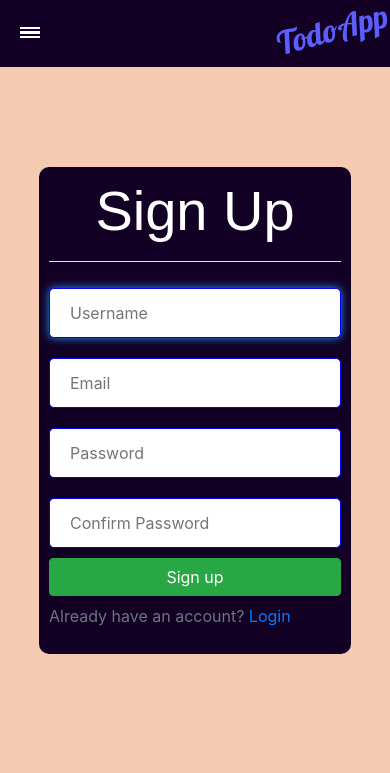
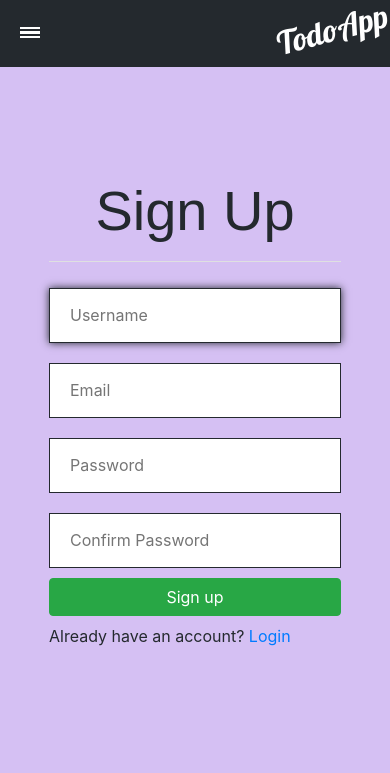
Before and after one commit to JesseAyegba/todo, a Django app: page /user_reg/ in a window 390 px wide. Shown: the top 773 px of the page. Run offline with Django 3.2, Linux system fonts and the light colour scheme; some libraries are stand-ins or nearby versions; some web fonts are replaced.

Commit message:
Color change

```diff
--- a/todo_app/static/todo_app/css/landing.css
+++ b/todo_app/static/todo_app/css/landing.css
@@ -19,7 +19,7 @@ body {
         color: lightslategray;
     }
     100%{
-        background-color: rgb(19, 0, 37);
+        background-color: #24292e;
         color: white;
     }
 }
--- a/todo_app/static/todo_app/css/style.css
+++ b/todo_app/static/todo_app/css/style.css
@@ -1,5 +1,8 @@
 :root {
-    --background-color: #f4cbb2;
+    --background-color: #d5c0f3;
+    --input-border-color: #24292e;
+    --nav-bg: #24292e ;
+    --form-label: var(--nav-bg);
 }
 
 body {
@@ -12,7 +15,7 @@ nav {
     display: flex;
     justify-content: space-between;
     align-items: center !important;
-    background-color: rgb(19, 0, 37);
+    background-color: var(--nav-bg);
     color: white;
     padding: 10px 0;
     overflow: hidden;
@@ -56,7 +59,7 @@ h1, h2, h3, h4, h5, h6 {
 }
 .logo-wrapper h2 a {
     text-decoration: none;
-    color: rgb(94, 94, 255);
+    color: white;
     transition: 0.5s;
     font-family: 'Lobster', cursive !important;
 }
@@ -110,7 +113,7 @@ h1, h2, h3, h4, h5, h6 {
     width: 40%;
 }
 .content-wrapper {
-    background-color: rgb(19, 0, 37);
+    background-color: var(--nav-bg);
     width: 70%;
     margin-left: auto;
     margin-right: auto;
@@ -159,45 +162,39 @@ h1, h2, h3, h4, h5, h6 {
 }
 .login-form-wrapper {
     transition:0.5s;
-    background-color: rgb(19, 0, 37);
     width: 40%;
     border-radius: 10px;
     padding: 10px;
     margin: 100px auto;
-    color: white;
-    max-width: 350px;
+    color: var(--form-label);
+    max-width: 400px;
 }
-.login-form-wrapper:hover {
-    box-shadow: 6px 2px 30px 0px rgba(0, 0, 0, 0.75);
-}
+
 .reg-form-wrapper {
     transition: 0.5s;
     width: 40%;
     height: 100%;
-    background-color: rgb(19, 0, 37);
-    color: white;
+    color: var(--form-label);
     border-radius: 10px;
     margin: 100px auto;
     padding: 10px;
-    max-width: 350px;
+    max-width: 400px;
 
 }
-.reg-form-wrapper:hover {
-    box-shadow: 6px 2px 30px 0px rgba(0, 0, 0, 0.75);
 
-}
 .field-wrapper input {
     width: 100%;
-    height: 50px;
+    height: 55px;
     margin: 10px 0;
     padding: 20px;
     outline: none;
-    border: 1px blue solid;
-    border-radius: 5px;
+    border: 1px var(--input-border-color) solid;
     transition: .5s;
+    background-color: white;
 }
 .field-wrapper input:focus {
-    box-shadow: 0 0 8px 0 dodgerblue;
+    border: 1px #24292e solid;
+    box-shadow: 0 0 8px 0 #24292e;
 }
 .errorlist {
     margin: 0;
@@ -243,19 +240,15 @@ h1, h2, h3, h4, h5, h6 {
     }
     .login-form-wrapper {
         transition:0.5s;
-        background-color: rgb(19, 0, 37);
         width: 60%;
         border-radius: 5px;
         padding: 10px;
         margin: 100px auto;
-        color: white;
     }
     .reg-form-wrapper {
         transition: 0.5s;
         width: 60%;
         height: 100%;
-        background-color: rgb(19, 0, 37);
-        color: white;
         border-radius: 10px;
         margin: 100px auto;
         padding: 10px;
@@ -285,19 +278,15 @@ h1, h2, h3, h4, h5, h6 {
     }
     .login-form-wrapper {
         transition:0.5s;
-        background-color: rgb(19, 0, 37);
         width: 70%;
         border-radius: 5px;
         padding: 10px;
         margin: 100px auto;
-        color: white;
     }
     .reg-form-wrapper {
         transition: 0.5s;
         width: 70%;
         height: 100%;
-        background-color: rgb(19, 0, 37);
-        color: white;
         border-radius: 10px;
         margin: 100px auto;
         padding: 10px;
@@ -350,20 +339,14 @@ h1, h2, h3, h4, h5, h6 {
     }
     .login-form-wrapper {
         transition:0.5s;
-        background-color: rgb(19, 0, 37);
         width: 80%;
-        border-radius: 5px;
         padding: 10px;
         margin: 100px auto;
-        color: white;
     }
     .reg-form-wrapper {
         transition: 0.5s;
         width: 80%;
         height: 100%;
-        background-color: rgb(19, 0, 37);
-        color: white;
-        border-radius: 10px;
         margin: 100px auto;
         padding: 10px;
 
--- a/user_reg/templates/user_reg/login.htm
+++ b/user_reg/templates/user_reg/login.htm
@@ -18,6 +18,6 @@
             <button class="btn-stretch btn btn-success" type="submit">Login</button>
         </div>
     </form>
-    <p class="text-muted mt-2">Don't have an account? <a href="{% url 'user_registration' %}">Sign up</a></p>
+    <p class="mt-2">Don't have an account? <a href="{% url 'user_registration' %}">Sign up</a></p>
 </div>
 {% endblock content %}
--- a/user_reg/templates/user_reg/user_registration.htm
+++ b/user_reg/templates/user_reg/user_registration.htm
@@ -18,6 +18,6 @@
             <button class="btn-stretch btn btn-success" type="submit">Sign up</button>
         </div>
     </form>
-    <p class="text-muted mt-2">Already have an account?<a href="{% url 'login' %}"> Login</a></p>
+    <p class="mt-2">Already have an account?<a href="{% url 'login' %}"> Login</a></p>
 </div>
 {% endblock content %}
```
